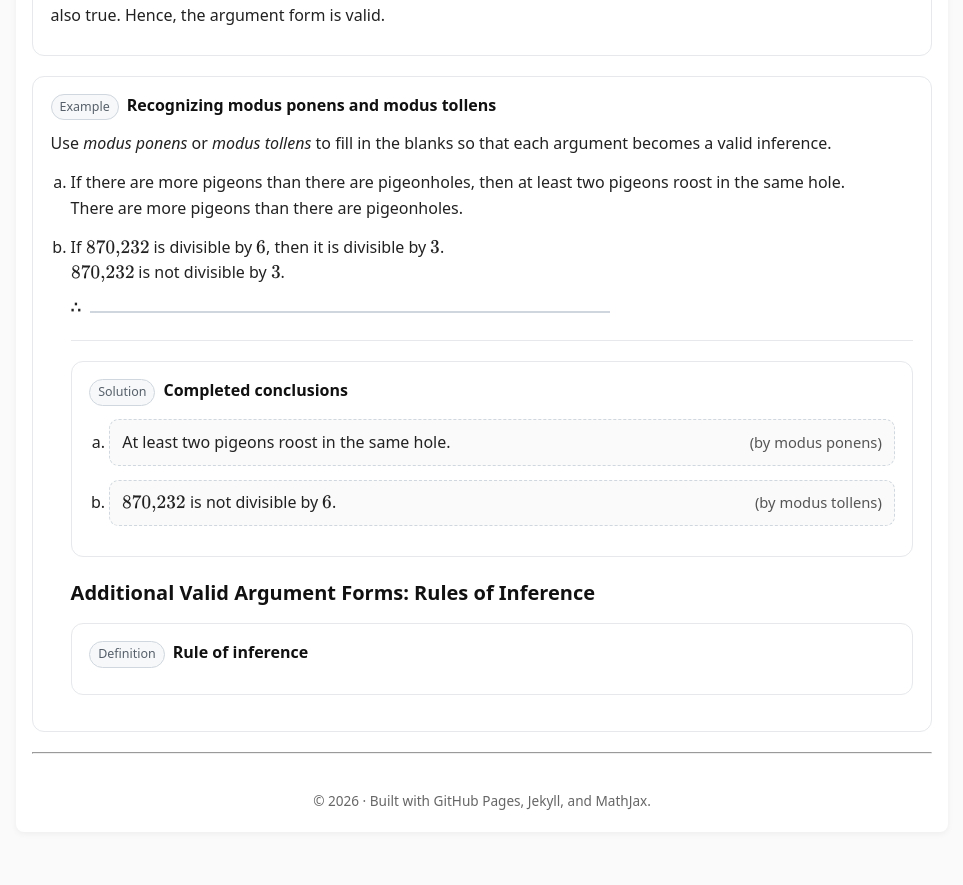
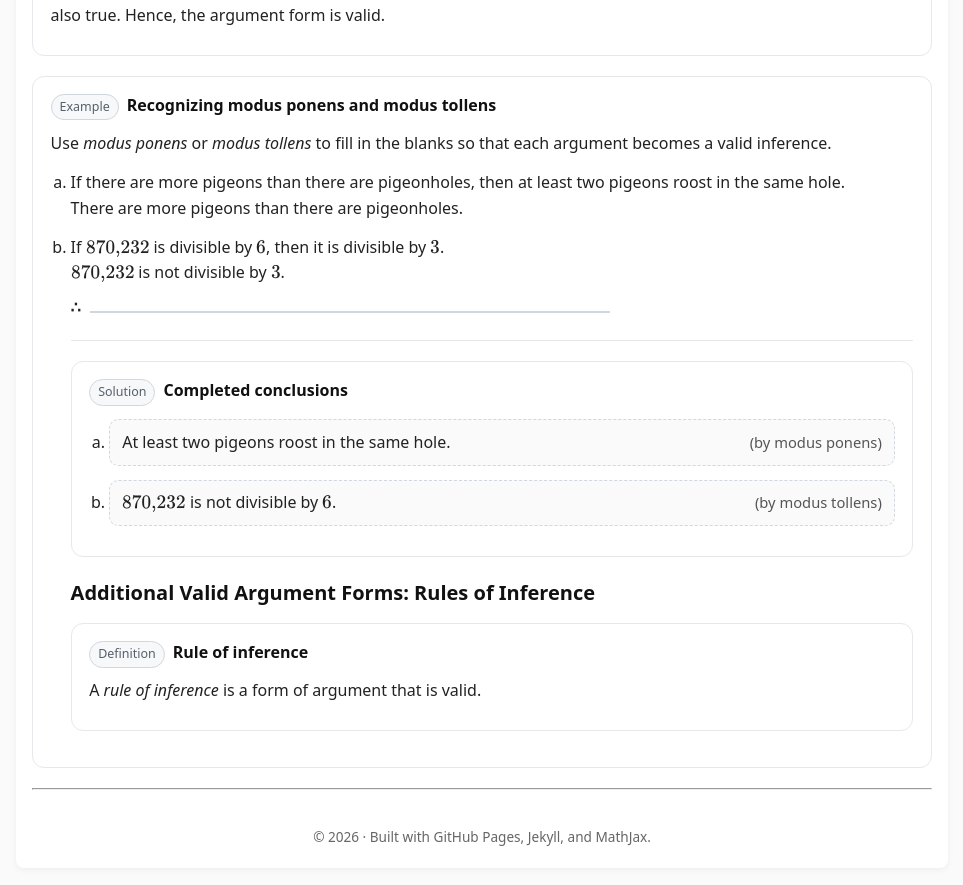
Before and after one commit to SaleemKamaludin/SaleemKamaludin.github.io, a Jekyll site: the page built from courses/comp1604/lecture-notes/lecture-01/index.md, in a window 1280 px wide and 900 px high, scrolled down 5276 px. Shown: the top 885 px of the window, without its empty margins (158-1121 px from the left). Built offline with Jekyll 4.4.1, drawn with Linux system fonts in a browser that asks for light colours; before the commit the page ends 6140 px from its top, so only the background shows below that.

Commit message:
Update index.md

```diff
--- a/courses/comp1604/lecture-notes/lecture-01/index.md
+++ b/courses/comp1604/lecture-notes/lecture-01/index.md
@@ -1778,3 +1778,4 @@ It is instructive to verify that modus ponens is a valid argument form. Doing so
 
 
   <p>
+ A <em>rule of inference</em> is a form of argument that is valid.
```
